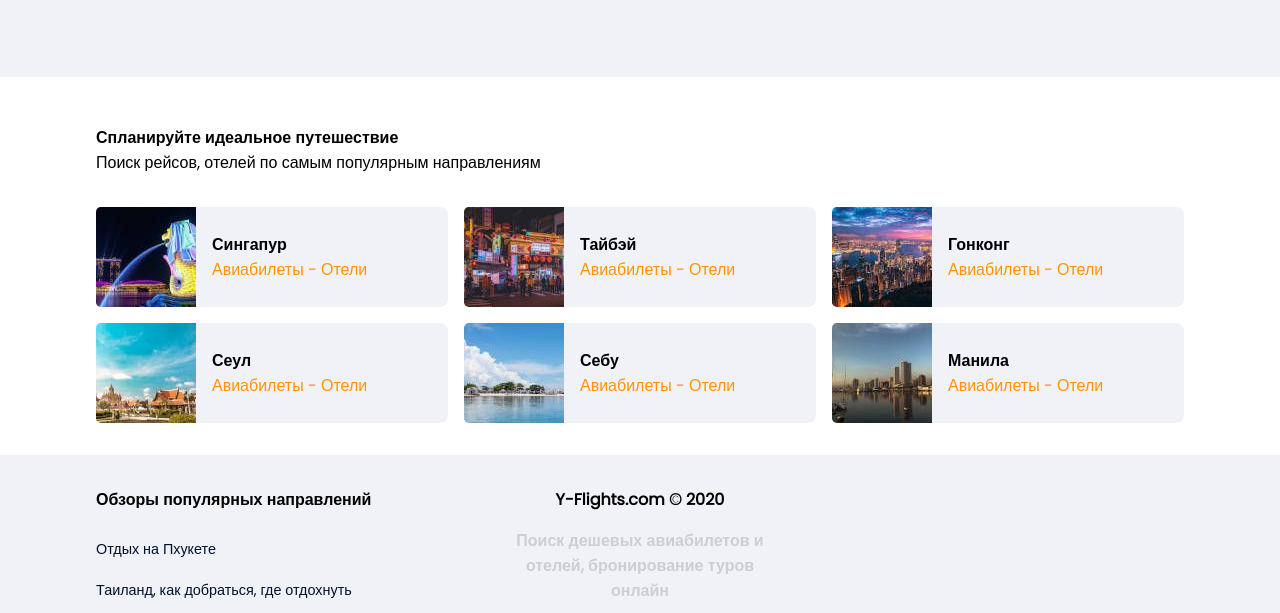
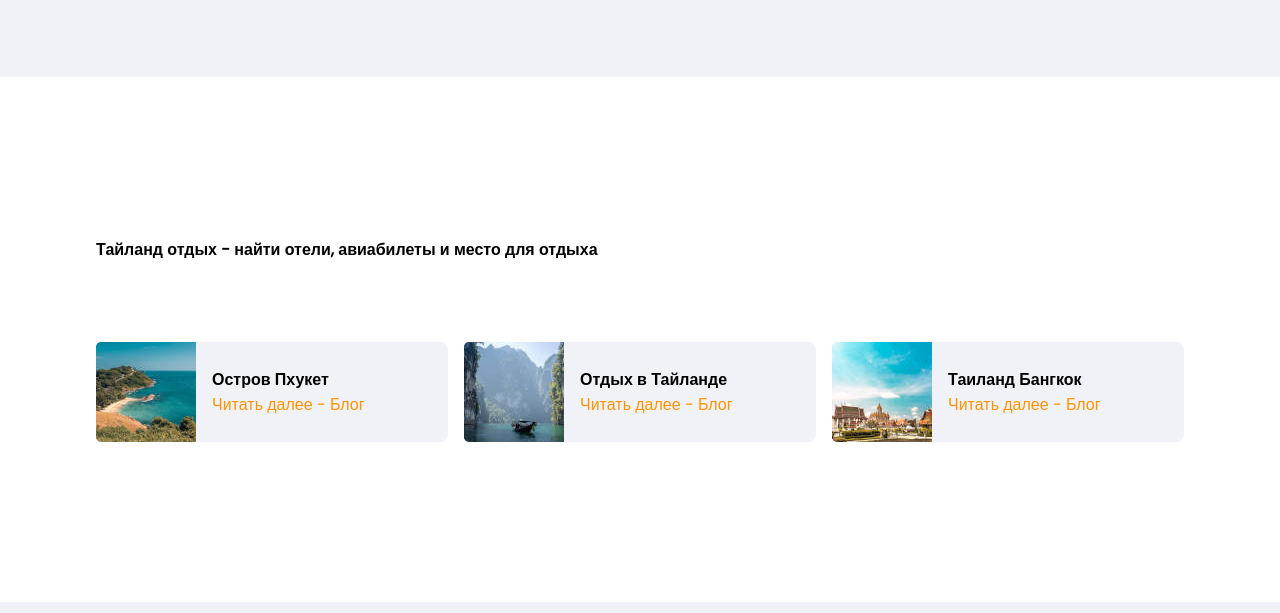
Before and after one commit to ainderew/Y-Flights, a plain HTML site: page tours.html in a window 1280 px wide. Shown: the part 2022-2635 px from the top of the page. Drawn offline with Linux system fonts and the light colour scheme.

```diff
--- a/styles/tours-page/tours-page.module.scss
+++ b/styles/tours-page/tours-page.module.scss
@@ -251,11 +251,15 @@
 }
 
 .section-6 {
-  margin: 2rem 0;
+  margin: 10rem 0;
 
-  .section-6-h1 {
-    font-size: 1.5rem;
-    margin-bottom: 1rem;
+  .section-6-h2 {
+    font-size: 1rem;
+    margin-bottom: 5rem;
+
+  }
+  .section-6-h3{
+    font-size: 1rem;
   }
 
   .section-6-item-wrapper {
@@ -279,9 +283,7 @@
     border-bottom-left-radius: 0.3rem;
   }
 
-  .section-6-h2 {
-    font-size: 1rem;
-  }
+
 
   .section-6-a {
     text-decoration: none;
@@ -860,7 +862,7 @@
     }
   }
   .section-6 {
-    margin: 2rem 0;
+    margin: 8rem 0;
 
     .section-6-h1 {
       font-size: 1.5rem;
@@ -891,11 +893,13 @@
 
     .section-6-h2 {
       font-size: 1rem;
+      margin-bottom: 5rem;
     }
 
     .section-6-a {
       text-decoration: none;
       color: $third-color;
+      // margin-right: .5rem;
     }
   }
 
--- a/tours.html
+++ b/tours.html
@@ -239,92 +239,65 @@
             </div>
           </section>
 
+
       <section class="center section-6">
         <div class="inner">
-              <h2 class="section-6-h2">Спланируйте идеальное путешествие</h2>
-              <p class="section-6-p">
+          <h2 class="section-6-h2">Тайланд отдых - найти отели, авиабилеты и место для отдыха</h2>
+          <!-- <p class="section-6-p">
             Поиск рейсов, отелей по самым популярным направлениям
-              </p>
+          </p> -->
 
           <div class="section-6-item-wrapper">
+
+             <!-- BLOG -->
             <div class="section-6-item-container">
               <img
                 loading="lazy"
-                    src="./assets/images/small/singapore-Marina Bay.jpg"
+                src="./assets/images/small/phuket-small.jpg"
                 alt=""
                 class="section-6-img"
               />
               <div class="section-6-text-container">
-                    <h2 class="section-6-h2">Сингапур</h2>
-                    <a href="" class="section-6-a">Авиабилеты</a>
-                    <a href="" class="section-6-a">- Отели</a>
+                <h3 class="section-6-h3">Остров Пхукет</h3>
+                <a href="./blogs/Phuket" class="section-6-a">Читать далее</a>
+                <a href="" class="section-6-a">- Блог</a>
               </div>
             </div>
+             <!--END OF BLOG -->
+
+             <!-- BLOG-->
             <div class="section-6-item-container">
               <img
                 loading="lazy"
-                    src="./assets/images/small/taiwan-taipei.jpg"
+                src="./assets/images/small/thailand-small.jpg"
                 alt=""
                 class="section-6-img"
               />
               <div class="section-6-text-container">
-                    <h2 class="section-6-h2">Тайбэй</h2>
-                    <a href="" class="section-6-a">Авиабилеты</a>
-                    <a href="" class="section-6-a">- Отели</a>
+                <h3 class="section-6-h3">Отдых в Тайланде</h3>
+                <a href="./blogs/Thailand" class="section-6-a">Читать далее</a>
+                <a href="" class="section-6-a">- Блог</a>
               </div>
             </div>
+             <!--END OF BLOG -->
+
+            <!-- BLOG 3 -->
             <div class="section-6-item-container">
               <img
                 loading="lazy"
-                    src="./assets/images/small/hongkong.jpg"
+                src="./assets/images/small/bangkok-smalll.jpg"
                 alt=""
                 class="section-6-img"
               />
               <div class="section-6-text-container">
-                    <h2 class="section-6-h2">Гонконг</h2>
-                    <a href="" class="section-6-a">Авиабилеты</a>
-                    <a href="" class="section-6-a">- Отели</a>
+                <h3 class="section-6-h3">Таиланд Бангкок</h3>
+                <a href="./blogs//Bangkok" class="section-6-a">Читать далее</a>
+                <a href="" class="section-6-a">- Блог</a>
               </div>
             </div>
-                <div class="section-6-item-container">
-                  <img
-                    loading="lazy"
-                    src="./assets/images/small/korea-seoul.jpg"
-                    alt=""
-                    class="section-6-img"
-                  />
-                  <div class="section-6-text-container">
-                    <h2 class="section-6-h2">Сеул</h2>
-                    <a href="" class="section-6-a">Авиабилеты</a>
-                    <a href="" class="section-6-a">- Отели</a>
-                  </div>
-                </div>
-                <div class="section-6-item-container">
-                  <img
-                    loading="lazy"
-                    src="./assets/images/small/cebu.jpg"
-                    alt=""
-                    class="section-6-img"
-                  />
-                  <div class="section-6-text-container">
-                    <h2 class="section-6-h2">Себу</h2>
-                    <a href="" class="section-6-a">Авиабилеты</a>
-                    <a href="" class="section-6-a">- Отели</a>
-                  </div>
-                </div>
-                <div class="section-6-item-container">
-                  <img
-                    loading="lazy"
-                    src="./assets/images/small/manila.jpg"
-                    alt=""
-                    class="section-6-img"
-                  />
-                  <div class="section-6-text-container">
-                    <h2 class="section-6-h2">Манила</h2>
-                    <a href="" class="section-6-a">Авиабилеты</a>
-                    <a href="" class="section-6-a">- Отели</a>
-                  </div>
-                </div>
+             <!--END OF BLOG-->
+
+
           </div>
         </div>
       </section>
```
Also changed, not shown: styles/tours-page/tours-page.module.css, 1 other file. Lines whose indentation alone changed are shown as unchanged.
